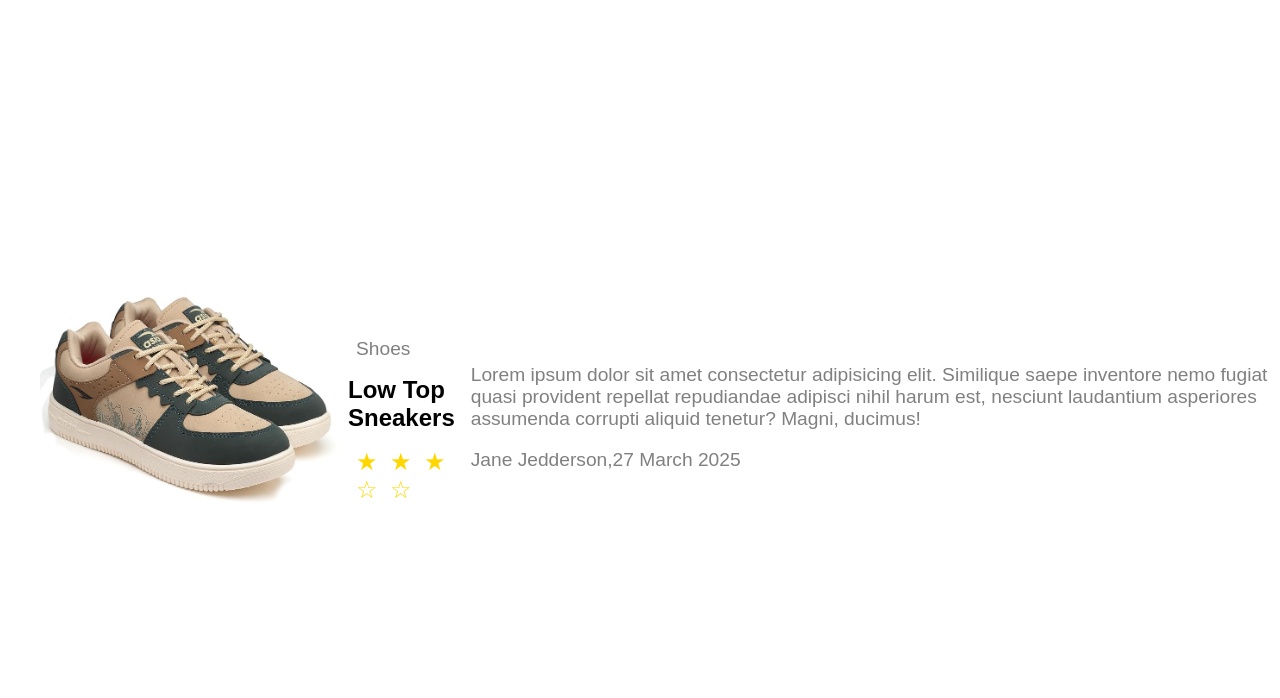
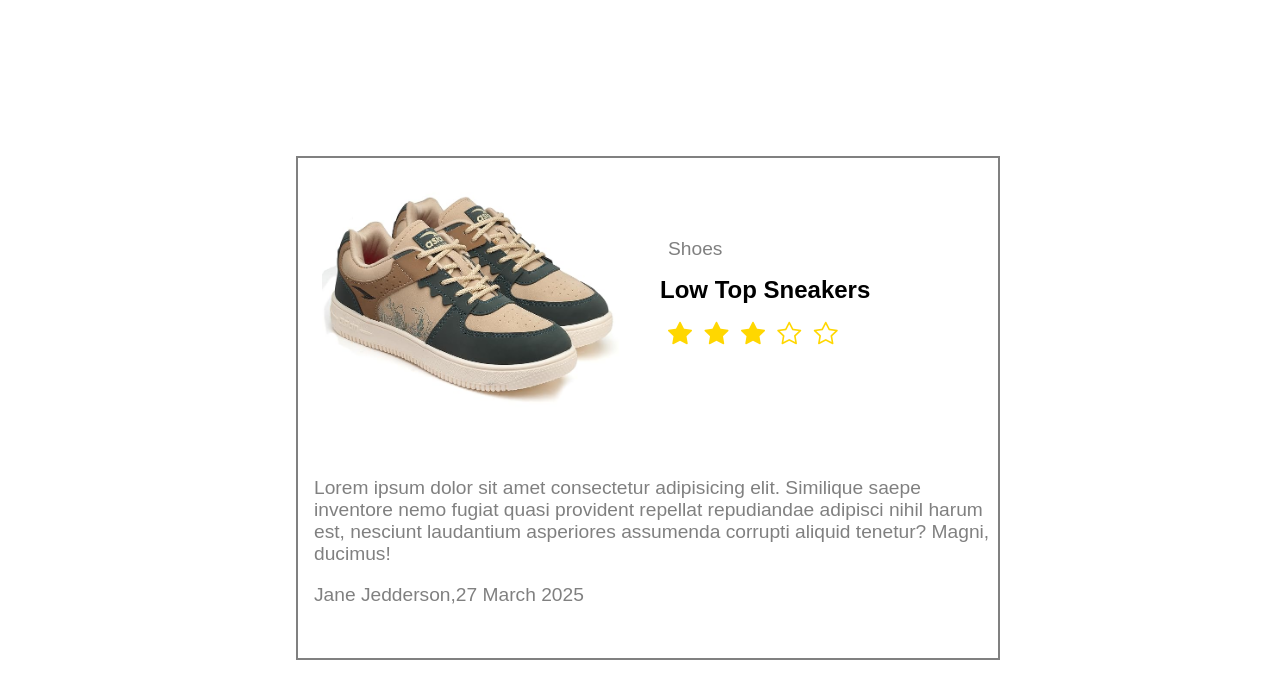
Before and after one commit to mohdfahad0408/Shoe-card, a website: page index.html in a window 1280 px wide. Drawn offline with nearby package versions, Linux system fonts and the light colour scheme.

Commit message:
Update index.html

```diff
--- a/index.html
+++ b/index.html
@@ -4,22 +4,23 @@
     <meta charset="UTF-8">
     <meta name="viewport" content="width=device-width, initial-scale=1.0">
     <title>Shoes</title>
-    <link rel="stylesheet" href="node_modules/bootstrap-icons/font/bootstrap-icons.css">
+    <link rel="stylesheet" href="/node_modules/bootstrap-icons/font/bootstrap-icons.css">
     <link rel="stylesheet" href="shoes.css">
 </head>
 <body>
+    <div class="page">
     <header>
         <picture>
-            <img src="71ivYMOzncL._SY695_.jpg" alt="shoes" height="100%" title="shoes">
+            <img src="/71ivYMOzncL._SY695_.jpg" alt="shoes" height="100%" title="shoes">
         </picture>
         <div class="show_name">
             <div class="type">Shoes</div>
             <div class="name">Low Top Sneakers</div>
-            <span class="bi">&#9733</span>
-            <span class="bi">&#9733</span>
-            <span class="bi">&#9733</span>
-            <span class="bi">&#9734</span>
-            <span class="bi">&#9734</span>
+            <span class="bi bi-star-fill"></span>
+            <span class="bi bi-star-fill"></span>
+            <span class="bi bi-star-fill"></span>
+            <span class="bi bi-star"></span>
+            <span class="bi bi-star"></span>
         </div>
     </header>
 
@@ -27,5 +28,6 @@
         <p class="type">Lorem ipsum dolor sit amet consectetur adipisicing elit. Similique saepe inventore nemo fugiat quasi provident repellat repudiandae adipisci nihil harum est, nesciunt laudantium asperiores assumenda corrupti aliquid tenetur? Magni, ducimus!</p>
         <aside class="type"> Jane Jedderson,27 March 2025</aside>
     </article>
+    </div>
 </body>
 </html>
```
